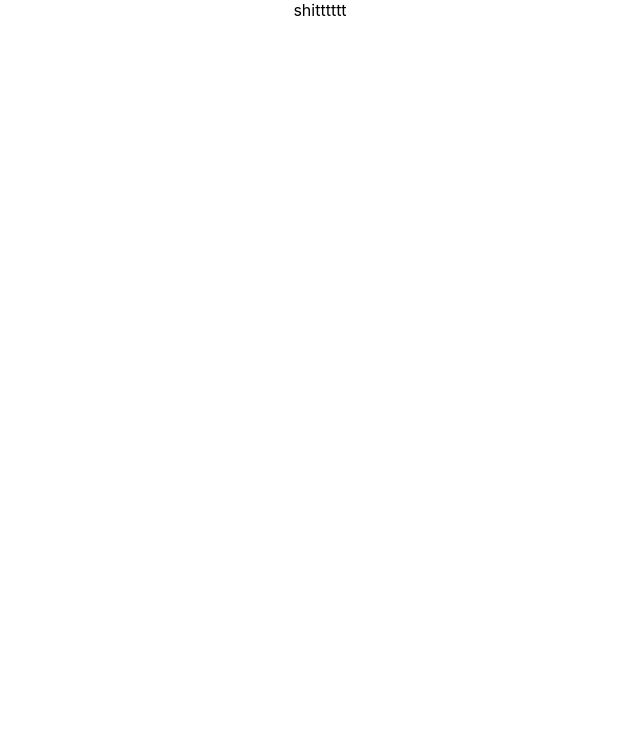
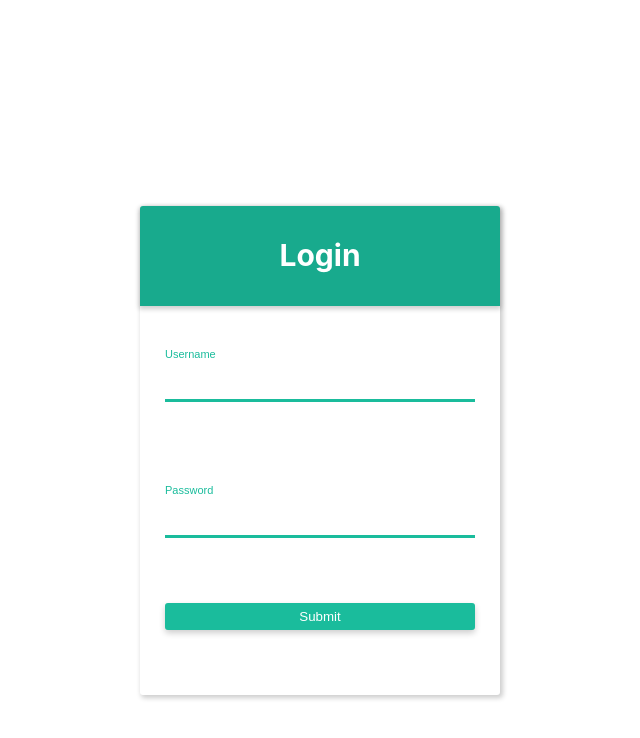
Before and after one commit to blacksheepIV/simple-panel, a React (Create React App) app: page / in a window 1280 px wide. Shown: the top 738 px of the page, without its empty margins (320-960 px from the left). Built offline with nearby package versions, Linux system fonts and the light colour scheme.

Commit message:
feat(login): add login template

```diff
--- a/src/App.tsx
+++ /dev/null
@@ -1,24 +0,0 @@
-import React from 'react'
-// import Login from 'components/login/login'
-import 'App.scss'
-import {
-  BrowserRouter as Router,
-  Switch,
-  Route
-} from 'react-router-dom'
-
-function App() {
-  return (
-
-    <div className="App">
-    {/* <Switch>
-      <Route exact path="/" component={Login} />
-    </Switch> */}
-    shitttttt
-    </div>
-
-
-  )
-}
-
-export default App
--- /dev/null
+++ b/src/components/app/App.tsx
@@ -0,0 +1,18 @@
+import React from 'react'
+import Login from 'components/login/login'
+import { BrowserRouter as Router, Switch, Route } from 'react-router-dom'
+
+
+function App() {
+  return (
+    <Router>
+      <div className="App">
+        <Switch>
+          <Route exact path="/" component={Login} />
+        </Switch>
+      </div>
+    </Router>
+  )
+}
+
+export default App
--- a/src/index.scss
+++ b/src/components/assets/style/index.scss
@@ -1,5 +1,6 @@
 body {
   margin: 0;
+  padding: 0;
   font-family:
     -apple-system,
     BlinkMacSystemFont,
@@ -16,6 +17,21 @@ body {
   -moz-osx-font-smoothing: grayscale;
 }
 
+html,
+body,
+.App,
+.App > div {
+  position: absolute;
+  top: 0;
+  left: 0;
+  width: 100%;
+  height: 100vh !important;
+}
+
+* {
+  box-sizing: border-box;
+}
+
 code {
   font-family:
     source-code-pro,
--- /dev/null
+++ b/src/components/assets/style/variables.scss
@@ -0,0 +1 @@
+$primary: #1abc9c;
--- /dev/null
+++ b/src/components/login/login.scss
@@ -0,0 +1,77 @@
+@import '~components/assets/style/variables.scss';
+
+.login {
+  display: flex;
+  align-items: center;
+  justify-content: center;
+
+  &__form {
+    width: 360px;
+    margin: 100px auto 0;
+    box-shadow: 2px 2px 5px 1px rgba(0, 0, 0, 0.2);
+    padding-bottom: 40px;
+    border-radius: 3px;
+    display: flex;
+    flex-direction: column;
+  }
+
+  &__header {
+    height: 100px;
+    width: 100%;
+    background: darken($primary, 4%);
+    color: white;
+    line-height: 150%;
+
+    font: {
+      size:30px;
+      weight:700;
+    }
+
+    border-radius: 3px 3px 0 0;
+    box-shadow: 0 2px 5px 1px rgba(0, 0, 0, 0.2);
+    display: flex;
+    justify-content: center;
+    align-items: center;
+  }
+
+  &__input {
+    margin: 40px 25px;
+    border: none;
+    padding: 20px 0;
+    border-bottom: solid 1px $primary;
+    transition: all 0.3s cubic-bezier(0.64, 0.09, 0.08, 1);
+    background: linear-gradient(to bottom, rgba(255, 255, 255, 0) 96%, $primary 4%);
+    background-size: 100%;
+    background-repeat: no-repeat;
+
+    &:focus,
+    &:valid {
+      box-shadow: none;
+      outline: none;
+      background-position: 0 0;
+
+      &::-webkit-input-placeholder {
+        color: $primary;
+        font-size: 11px;
+        transform: translateY(-20px);
+        visibility: visible !important;
+      }
+    }
+  }
+
+  &__submit {
+    border: none;
+    background: $primary;
+    cursor: pointer;
+    border-radius: 3px;
+    padding: 6px;
+    color: white;
+    margin: 25px;
+    box-shadow: 0 3px 6px 0 rgba(0, 0, 0, 0.2);
+
+    &:hover {
+      transform: translateY(-3px);
+      box-shadow: 0 6px 6px 0 rgba(0, 0, 0, 0.2);
+    }
+  }
+}
--- /dev/null
+++ b/src/components/login/login.tsx
@@ -0,0 +1,23 @@
+import React, { useState } from 'react'
+import 'components/login/login.scss'
+
+const Login = function (){
+  const [username, setUsername] = useState('')
+  const [password, setPassword] = useState('')
+  function authenticate(e: React.FormEvent){
+    e.preventDefault()
+    console.log(e)
+  }
+  return (
+
+    <div className="login">
+      <form className="login__form" onSubmit={authenticate}>
+        <div className="login__header">Login</div>
+        <input className="login__input" placeholder="Username" type="text" value={username} onChange={(e)=>setUsername(e.target.value)} />
+        <input className="login__input" placeholder="Password" type="password" />
+        <button className="login__submit" type="submit">Submit</button>
+      </form>
+    </div>
+  )
+}
+export default Login
--- a/src/index.tsx
+++ b/src/index.tsx
@@ -1,8 +1,9 @@
 import React from 'react'
 import ReactDOM from 'react-dom'
-import 'index.scss'
-import App from 'App'
+import 'components/assets/style/index.scss'
+import App from 'components/app/App'
 import reportWebVitals from 'reportWebVitals'
+
 
 ReactDOM.render(
   <React.StrictMode>
```
Also changed, not shown: src/components/app/App.scss (renamed from src/App.scss), src/logo.svg (deleted), 1 other file (tests, documents, lock files or other folders).
